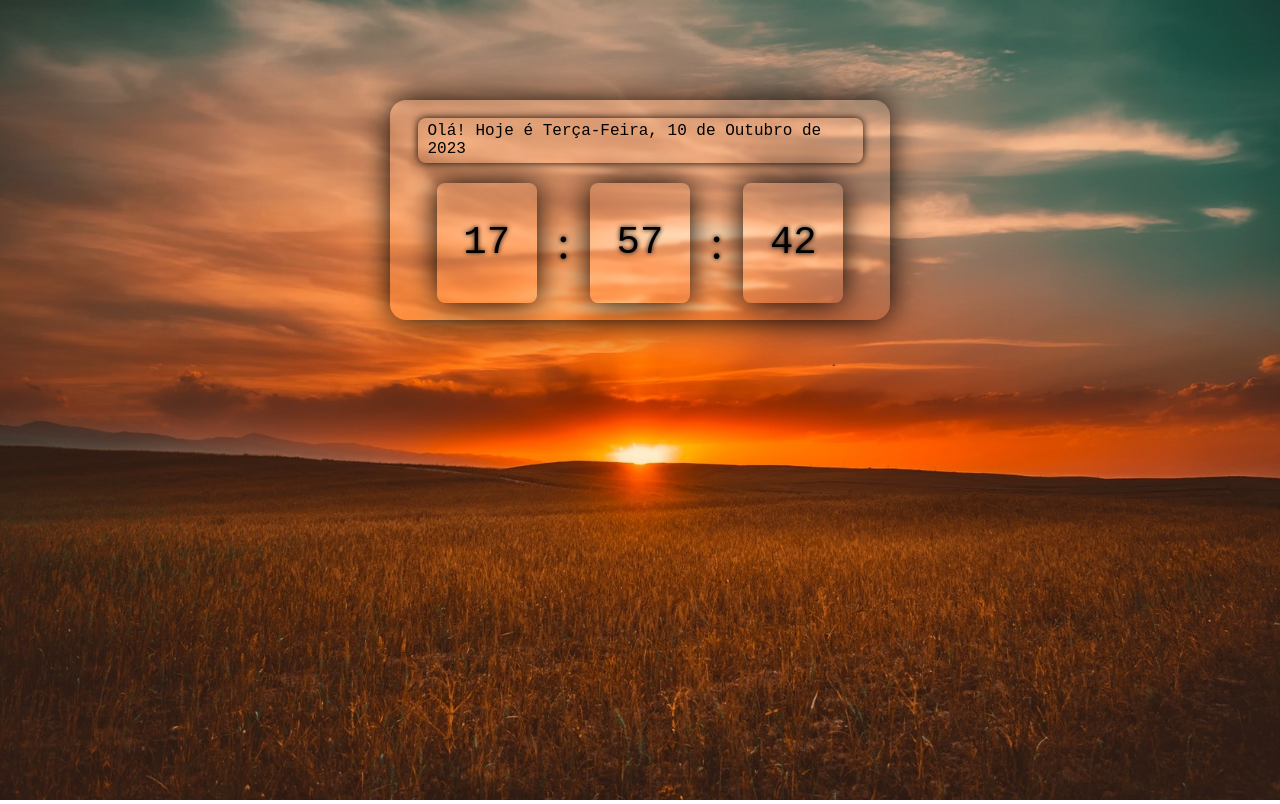
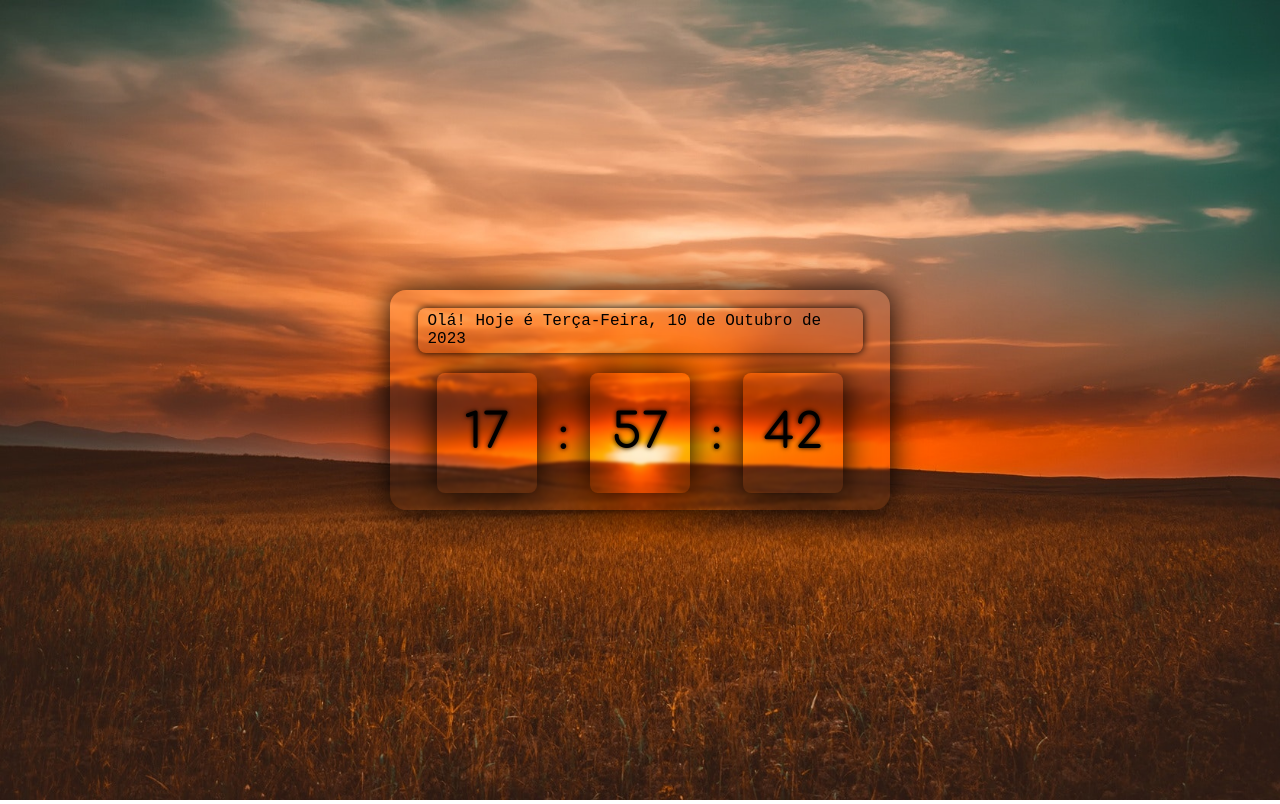
Before and after one commit to code-front-braga/Basic-Relogio, a plain HTML site: page index.html in a window 1280 px wide. Drawn offline with nearby package versions, Linux system fonts and the light colour scheme.

Commit message:
Update style.css

```diff
--- a/CSS/style.css
+++ b/CSS/style.css
@@ -1,4 +1,6 @@
 /* EDIÇÃO BACKGROUND */
+@import url('https://fonts.googleapis.com/css2?family=Comfortaa:wght@500&family=Open+Sans:ital,wght@0,400;1,600&display=swap');
+
 *
 {
     margin: 0;
@@ -11,8 +13,7 @@ body
     justify-content: center;
     align-items: center;
     overflow: hidden;
-    /* width: 100vw;
-    height: 100vh; */
+    height: 100vh;
 }
 
 
@@ -49,7 +50,7 @@ body
     backdrop-filter: blur(1.5px);
     box-shadow: 0rem 0rem 2rem #000;
     border-radius: 1rem;
-    margin-top: 100px;
+    margin: auto;
 }
 
 .relogio
@@ -70,7 +71,7 @@ body
     box-shadow: 0rem 0rem 2rem #000;
     border-radius: .5rem;
     font-size: xxx-large;
-    font-family:monospace;
+    font-family: 'comfortaa';
 }
 
 .twoDots
```
